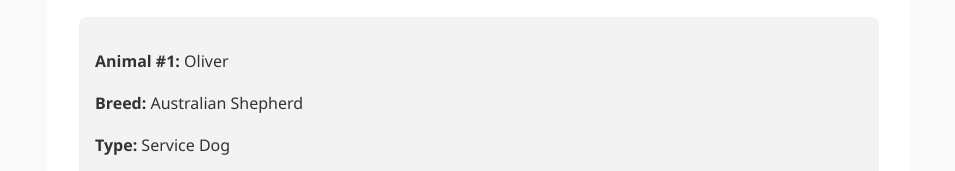
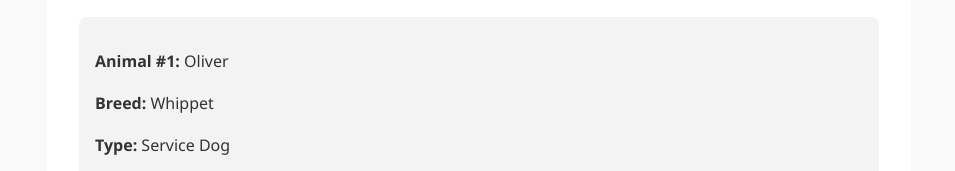
Before and after one commit to Carlosdm123/Service-dog-registration, a plain HTML site: page index.html in a window 1280 px wide. Shown: the part 1011-1182 px from the top of the page, without its empty margins (161-1116 px from the left). Drawn offline with Linux system fonts and the light colour scheme.

Commit message:
Add files via upload

```diff
--- a/index.html
+++ b/index.html
@@ -119,7 +119,7 @@
       <h2>Registered Animal</h2>
       <div class="info-block">
         <p><strong>Animal #1:</strong> Oliver</p>
-        <p><strong>Breed:</strong> Australian Shepherd</p>
+        <p><strong>Breed:</strong> Whippet</p>
         <p><strong>Type:</strong> Service Dog</p>
         <p><strong>Registration:</strong> 1193140256</p>
         <p><strong>Service:</strong> PTSD</p>
```
